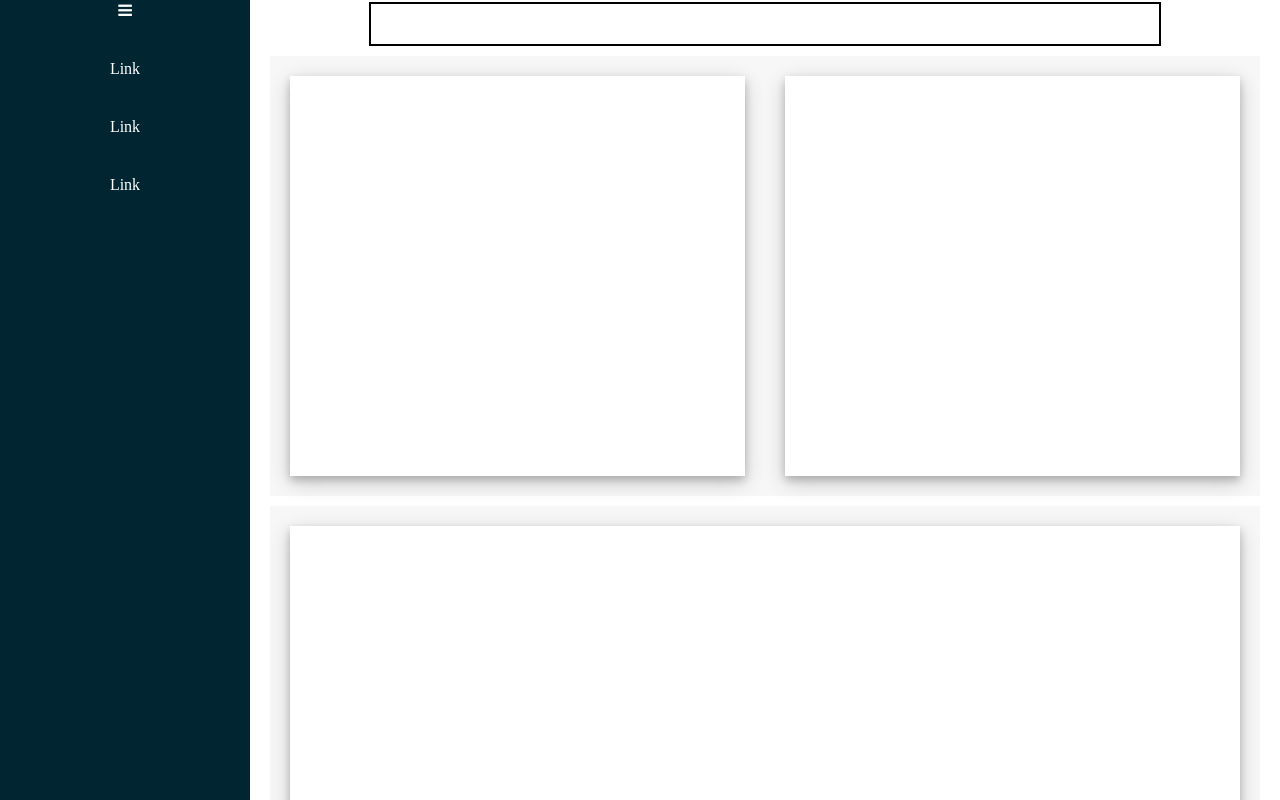
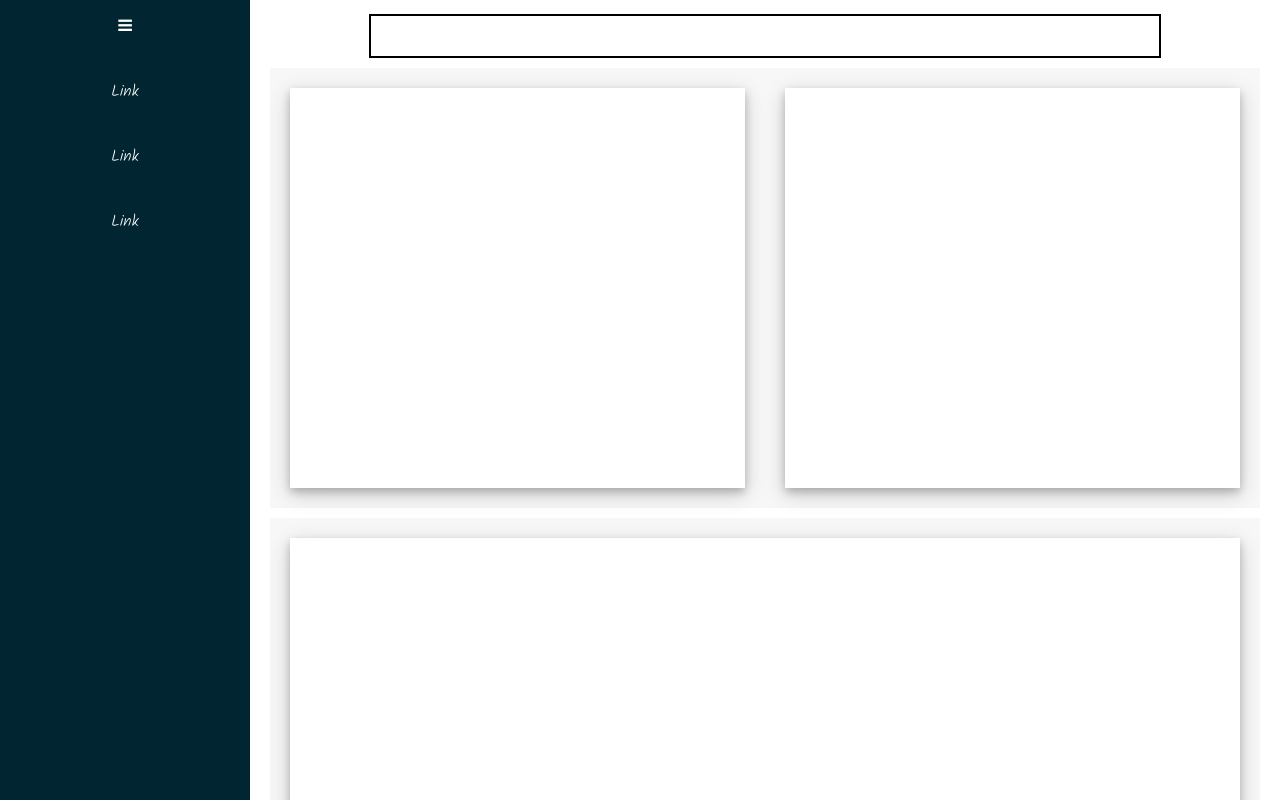
Before and after one commit to RatulSikder97/Reading-Management, a plain HTML site: page index.html in a window 1280 px wide. Shown: the part 66-866 px from the top of the page. Drawn offline with Linux system fonts and the light colour scheme.

Commit message:
Adding fonts

```diff
--- a/style.css
+++ b/style.css
@@ -1,5 +1,20 @@
+@font-face{
+    font-family: "fedro";
+    src: url("fonts/FredokaOne-Regular.ttf");
+}
+
+@font-face{
+    font-family: "satisfy";
+    src: url("fonts/Satisfy-Regular.ttf");
+}
+
+@font-face{
+    font-family: "kalam";
+    src: url("fonts/Kalam-Light.ttf");
+}
 *{
     box-sizing: border-box;
+    font-family: "kalam";
 }
 
 body{
```
Also changed, not shown: fonts/FredokaOne-Regular.ttf (added), fonts/Kalam-Light.ttf (added), fonts/Satisfy-Regular.ttf (added).
